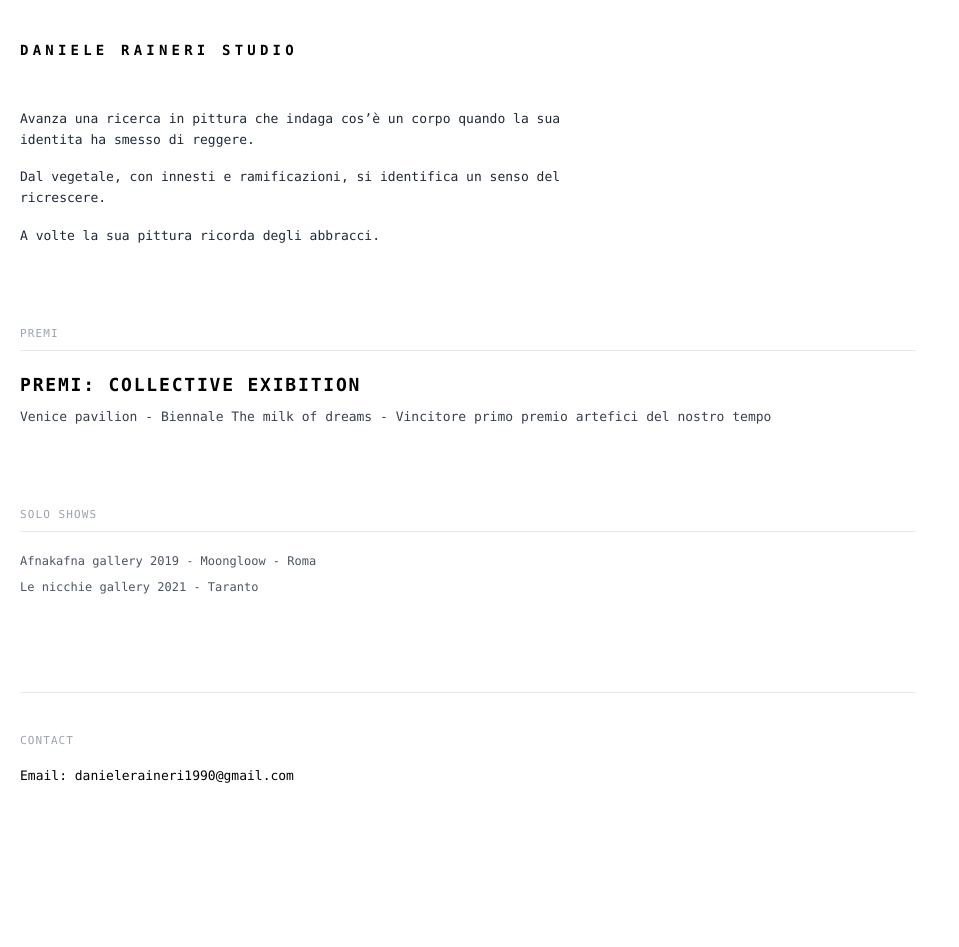
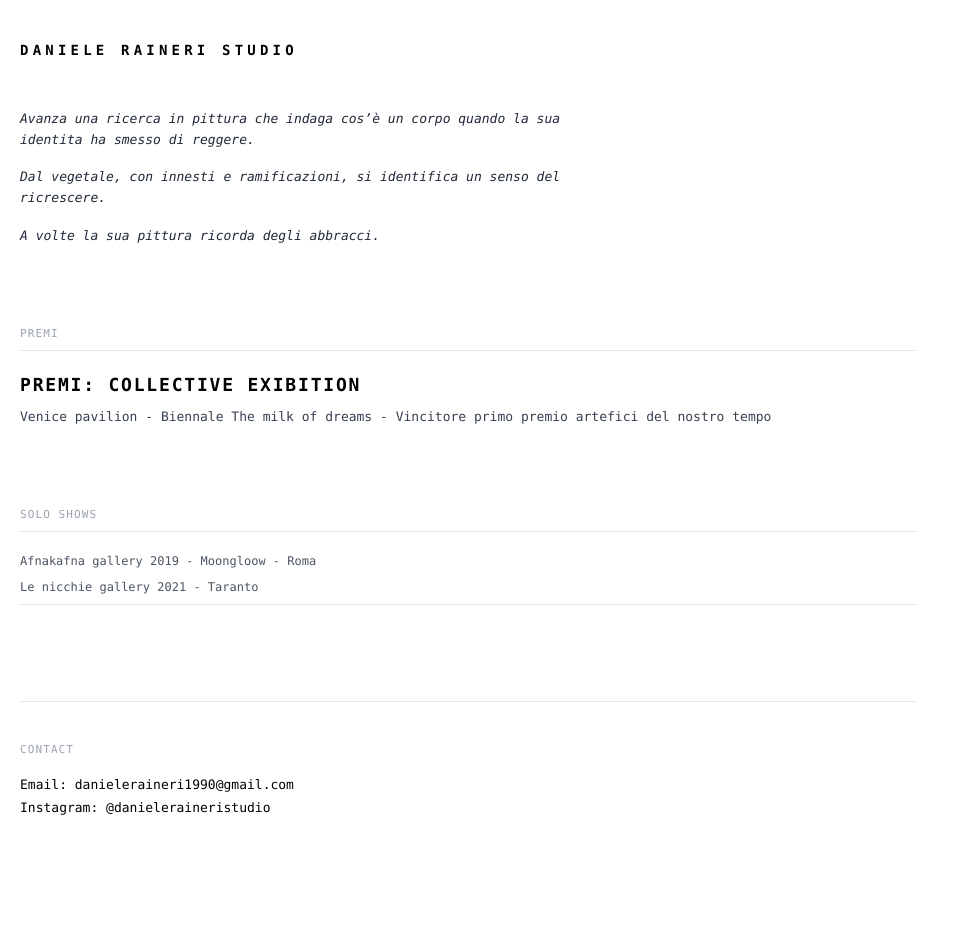
Before and after one commit to danieleraineri1990-prog/danieleraineristudio, a Next.js app: page / in a window 1280 px wide. Shown: the top 947 px of the page, without its empty margins (0-959 px from the left). Before the commit the page ends 865 px from the top, so only its background shows below. Built offline with nearby package versions, Linux system fonts and the light colour scheme.

Commit message:
Update index.js

```diff
--- a/pages/index.js
+++ b/pages/index.js
@@ -1,24 +1,27 @@
 import Head from "next/head";
-import data from "../data/portfolio.json";
 
 export default function Home() {
   return (
-    <div className="container mx-auto mb-20 mt-10 px-5 bg-white">
+    <div className="min-h-screen bg-white">
       <Head>
-        <title>Daniele Raineri Studio</title>
+        <title>DANIELE RAINERI STUDIO</title>
       </Head>
 
+      <main className="container mx-auto mb-20 mt-10 px-5">
         <div className="max-w-4xl">
+          {/* TITOLO */}
           <h1 className="text-sm font-mono mt-5 uppercase tracking-[0.3em] font-bold text-black">
             DANIELE RAINERI STUDIO
           </h1>
 
-        <div className="mt-12 font-mono text-[13px] leading-relaxed max-w-xl text-gray-800">
-          <p className="mb-4">{data.headerTaglineTwo}</p>
-          <p className="mb-4">{data.headerTaglineThree}</p>
-          <p className="mb-10">{data.headerTaglineFour}</p>
+          {/* RICERCA */}
+          <div className="mt-12 font-mono text-[13px] leading-relaxed max-w-xl text-gray-800 italic">
+            <p className="mb-4">Avanza una ricerca in pittura che indaga cos’è un corpo quando la sua identita ha smesso di reggere.</p>
+            <p className="mb-4">Dal vegetale, con innesti e ramificazioni, si identifica un senso del ricrescere.</p>
+            <p className="mb-10">A volte la sua pittura ricorda degli abbracci.</p>
           </div>
 
+          {/* PREMI */}
           <div className="mt-20">
             <h2 className="font-mono text-[11px] uppercase tracking-widest border-b pb-2 text-gray-400">Premi</h2>
             <div className="mt-5 font-mono">
@@ -31,21 +34,30 @@ export default function Home() {
             </div>
           </div>
 
+          {/* MOSTRE */}
           <div className="mt-20">
             <h2 className="font-mono text-[11px] uppercase tracking-widest border-b pb-2 text-gray-400">Solo Shows</h2>
             <div className="mt-5 font-mono text-[12px] text-gray-600">
               <p>Afnakafna gallery 2019 - Moongloow - Roma</p>
-            <p className="mt-2">Le nicchie gallery 2021 - Taranto</p>
+              <p className="mt-2 border-b pb-2">Le nicchie gallery 2021 - Taranto</p>
             </div>
           </div>
 
+          {/* CONTATTI */}
           <div className="mt-24 border-t pt-10">
             <h2 className="font-mono text-[11px] uppercase tracking-widest text-gray-400 mb-4">Contact</h2>
             <div className="font-mono text-[13px] text-black">
               <p>Email: danieleraineri1990@gmail.com</p>
+              <p className="mt-1">Instagram: @danieleraineristudio</p>
             </div>
           </div>
+
+          {/* CHIUSURA */}
+          <div className="mt-32">
+             <p className="font-mono text-[11px] uppercase tracking-[0.2em] text-gray-300">SERIES: INTRECCI</p>
           </div>
+        </div>
+      </main>
     </div>
   );
 }
```
Lines whose indentation alone changed are shown as unchanged.
